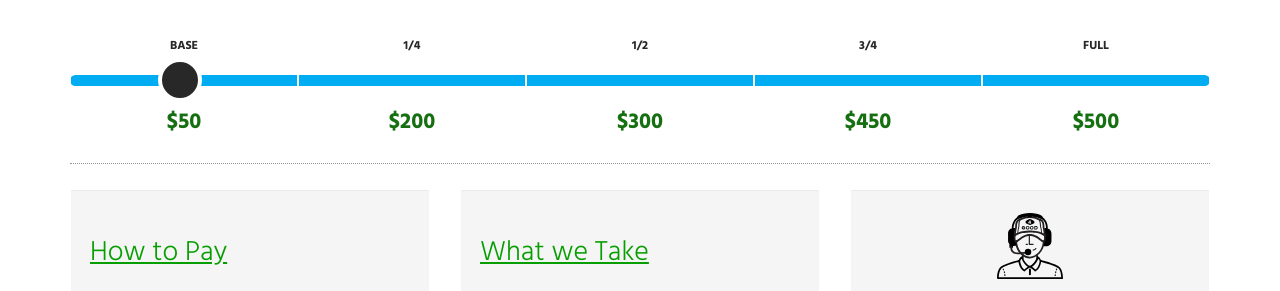
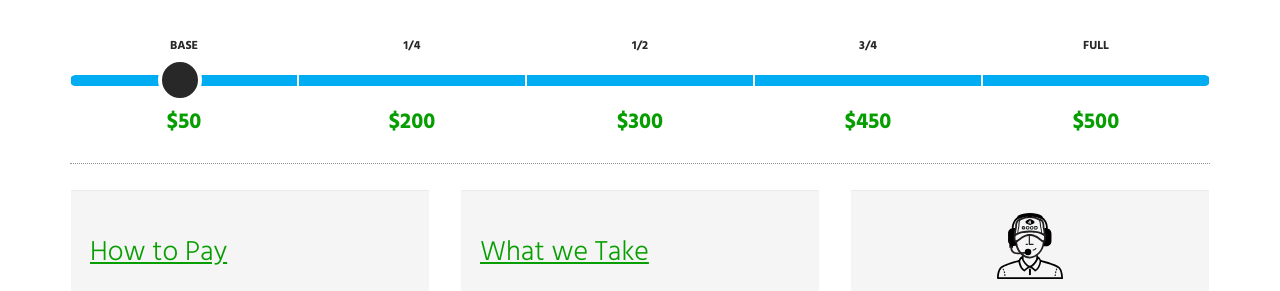
Before and after one commit to jordanbehan/rd, a Jekyll site: the page built from junk.pricing.html, in a window 1280 px wide. Shown: the part 836-1127 px from the top of the page. Built offline with Jekyll 4.4.1, drawn with Linux system fonts in a browser that asks for light colours; nearby versions of some CDN libraries; some web fonts are replaced.

Commit message:
pricing estimator

```diff
--- a/_sass/eux/_pricing.scss
+++ b/_sass/eux/_pricing.scss
@@ -89,7 +89,7 @@
 			&:nth-child(3) {
 				bottom: 0px;
 				font-size: 22px;
-				color: $green_dark;
+				color: $green;
 				li {
 					border-right: 1px solid #fff;
 					border-left: 1px solid #fff;
--- a/junk.pricing.html
+++ b/junk.pricing.html
@@ -32,7 +32,7 @@ title: template
 					<li>3/4</li>
 					<li>Full</li>
 				</ul>
-				<input type="range" min="0" max="100" value="8" class="slider" step="4">
+				<input type="range" min="0" max="100" value="8" class="slider" step="1">
 				<ul class="scale">
 					<li>$50</li>
 					<li>$200</li>
```
